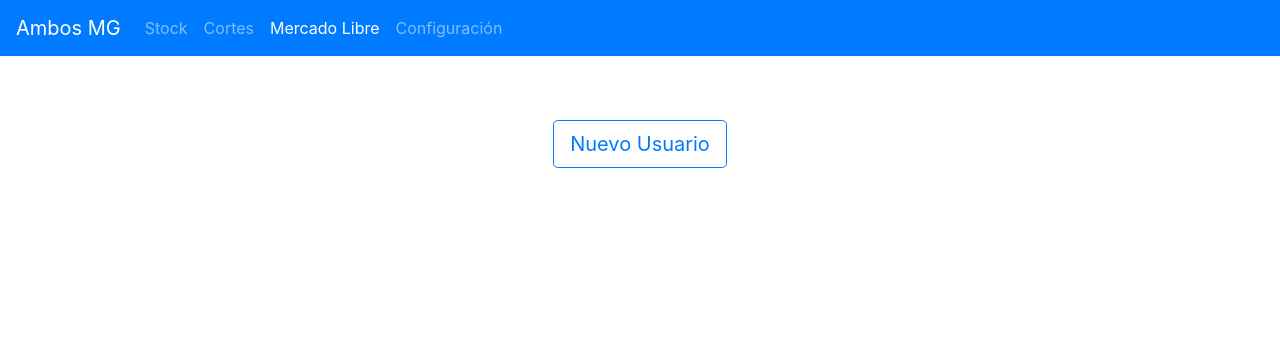
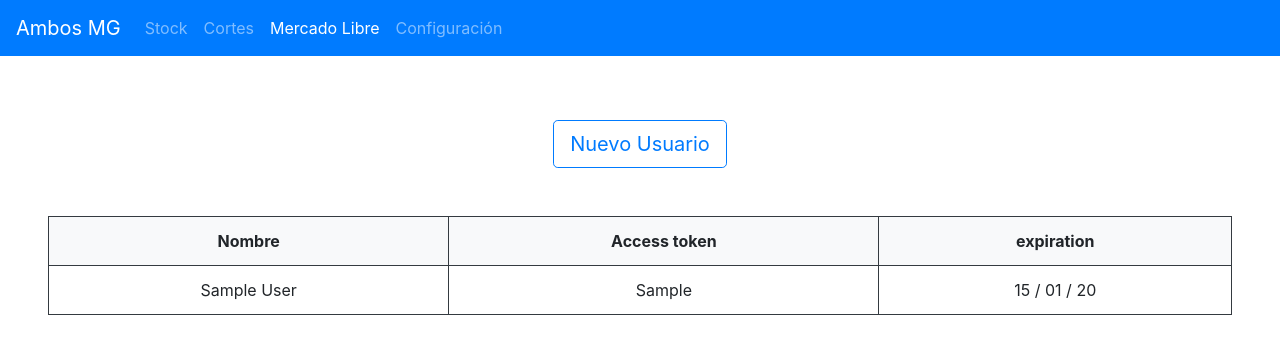
Before and after one commit to feldmatias/stockAmbosMG, a Django app: page /mercadolibre/ in a window 1280 px wide. Shown: the top 354 px of the page. Run offline with Django 3.2, Linux system fonts and the light colour scheme; tables that the repository leaves empty hold one stand-in row (values such as "Sample post"); some libraries are stand-ins or nearby versions.

Commit message:
mercadolibre authorization

```diff
--- a/MercadoLibre/managers/MeliUserManager.py
+++ b/MercadoLibre/managers/MeliUserManager.py
@@ -8,3 +8,6 @@ class MeliUserManager(models.Manager):
 
     def for_authorization(self):
         return self.filter(access_token__isnull=True).last()  # TODO: find a better way to identify the user to authorize
+
+    def authorized(self):
+        return self.filter(access_token__isnull=False)
--- /dev/null
+++ b/MercadoLibre/presenters/meli_user_list_presenter.py
@@ -0,0 +1,9 @@
+from MercadoLibre.models import MeliUser
+
+
+class MeliUsersListPresenter:
+    def __init__(self):
+        self.users = MeliUser.objects.authorized().all()
+
+    def users(self):
+        return self.users
--- a/MercadoLibre/templates/mercadolibre/index.html
+++ b/MercadoLibre/templates/mercadolibre/index.html
@@ -3,15 +3,55 @@
 {% block content %}
 
     <div class="text-center my-5">
+        <a class="btn btn-outline-primary mt-3 mx-3 btn-lg" href="{% url 'mercadolibre:create_user' %}">Nuevo
+            Usuario</a>
+    </div>
 
-        {#    <a class="btn {% if state.0 == selected %} btn-secondary {% else %} btn-outline-secondary {% endif %} mt-3 mx-3 btn-lg"#}
-        {#           href="{% url 'manufactures:list' state=state.0 %}">{{ state.1|title }}</a>#}
+    {% include "common/flash_messages.html" %}
 
-        <a class="btn btn-outline-primary mt-3 mx-3 btn-lg" href="{% url 'mercadolibre:create_user' %}">Nuevo Usuario</a>
+    <div class="mx-5 mb-5">
+
+        {% if data.users %}
+
+            <table class="table border border-dark">
+                <thead>
+                <tr>
+                    <th scope="col" class="bg-light text-center border border-dark">Nombre</th>
+                    <th scope="col"
+                        class="bg-light text-center border border-dark">Access token</th>
+                    <th scope="col" class="bg-light text-center border border-dark">expiration</th>
+                </tr>
+                </thead>
+
+                <tbody>
+
+                {% for user in data.users %}
+
+                    <tr>
+                        <td class="text-center align-middle border border-dark">
+                            {{ user.name|title }}
+                        </td>
+                        <td class="text-center align-middle border border-dark">
+                            {{ user.access_token }}
+                        </td>
+                        <td class="text-center align-middle border border-dark">
+                            {{ user.token_expiration|date:'d / m / y' }}
+                        </td>
+                    </tr>
+
+                {% endfor %}
+
+                </tbody>
+            </table>
+
+        {% else %}
+
+            <div class="text-center font-italic text-primary h1">
+                No hay usuarios asociados con Mercado Libre
+            </div>
+
+        {% endif %}
 
     </div>
 
-
-    {% include "common/flash_messages.html" %}
-
 {% endblock %}
--- a/MercadoLibre/views/MeliIndexView.py
+++ b/MercadoLibre/views/MeliIndexView.py
@@ -1,8 +1,14 @@
 from django.shortcuts import render
 from django.views import View
+
+from MercadoLibre.presenters.meli_user_list_presenter import MeliUsersListPresenter
 
 
 class MeliIndexView(View):
 
     def get(self, request, *args, **kwargs):
-        return render(request, 'mercadolibre/index.html')
+        data = {
+            'data': MeliUsersListPresenter()
+        }
+
+        return render(request, 'mercadolibre/index.html', data)
```
Also changed, not shown: MercadoLibre/presenters/__init__.py (added).
